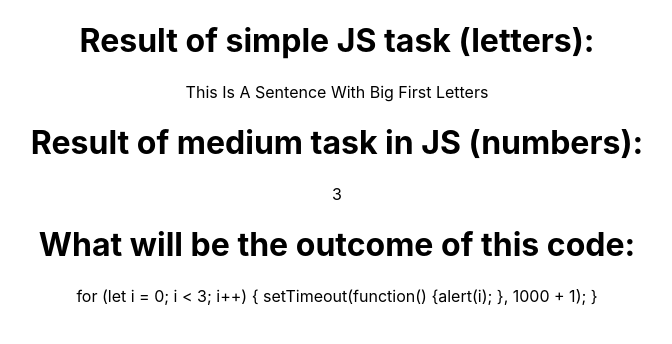
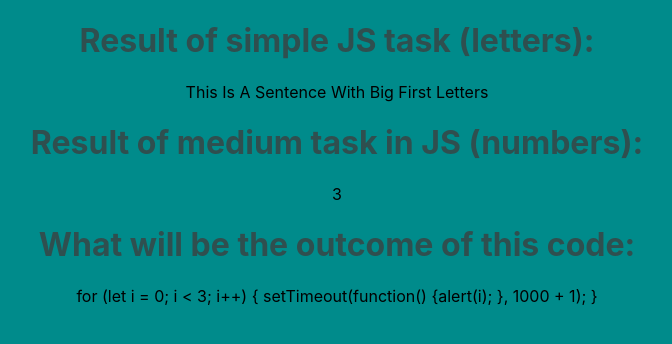
Before and after one commit to olga-kacala/Tasks, a React (Create React App) app in the folder my-app/: page / in a window 1280 px wide. Shown: the top 344 px of the page, without its empty margins (303-975 px from the left). Built offline with nearby package versions, Linux system fonts and the light colour scheme.

Commit message:
Background color update

```diff
--- a/my-app/src/App.css
+++ b/my-app/src/App.css
@@ -5,6 +5,10 @@
 .App-logo {
   height: 40vmin;
   pointer-events: none;
+}
+
+h1 {
+  color: darkslategrey;
 }
 
 @media (prefers-reduced-motion: no-preference) {
--- a/my-app/src/index.css
+++ b/my-app/src/index.css
@@ -5,6 +5,7 @@ body {
     sans-serif;
   -webkit-font-smoothing: antialiased;
   -moz-osx-font-smoothing: grayscale;
+  background: darkcyan;
 }
 
 code {
```
